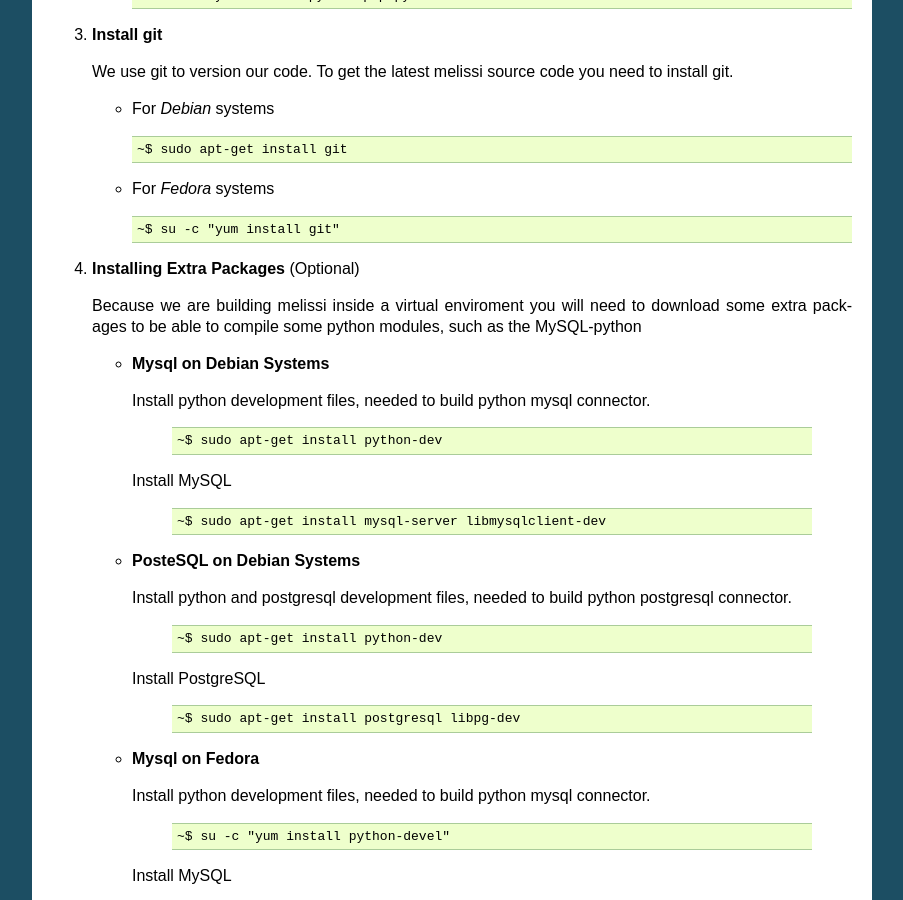
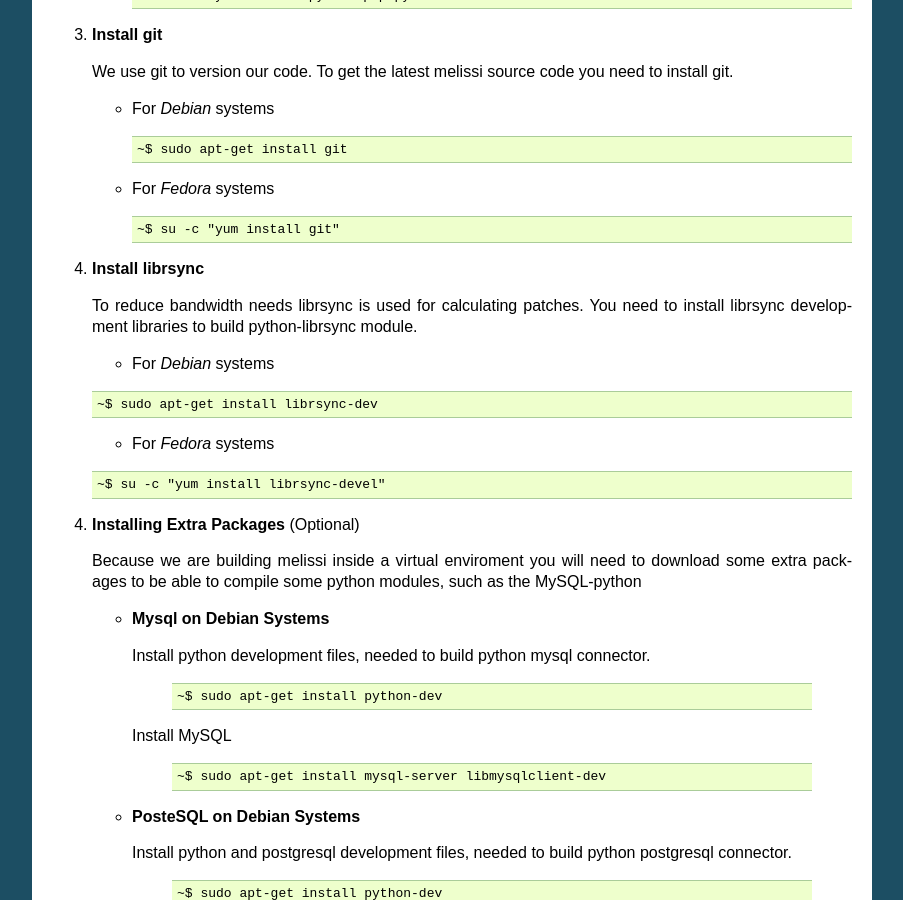
Before and after one commit to melissiproject/server, a Sphinx documentation site: the page built from docs/index.rst, in a window 1280 px wide and 900 px high, scrolled down 1143 px. Shown: the whole window, without its empty margins (198-1101 px from the left). Built offline with Sphinx 7.4.7, drawn with Linux system fonts in a browser that asks for light colours.

Commit message:
librsync inclusion

```diff
--- a/docs/index.rst
+++ b/docs/index.rst
@@ -102,6 +102,23 @@ To install your own hive:
 
      ~$ su -c "yum install git"
 
+4. **Install librsync**
+
+   To reduce bandwidth needs librsync is used for calculating
+   patches. You need to install librsync development libraries to
+   build python-librsync module.
+
+   - For *Debian* systems
+
+   ::
+
+   ~$ sudo apt-get install librsync-dev
+
+   - For *Fedora* systems
+
+   ::
+
+   ~$ su -c "yum install librsync-devel"
 
      .. _extra-packages:
 4. **Installing Extra Packages** (Optional)
```
